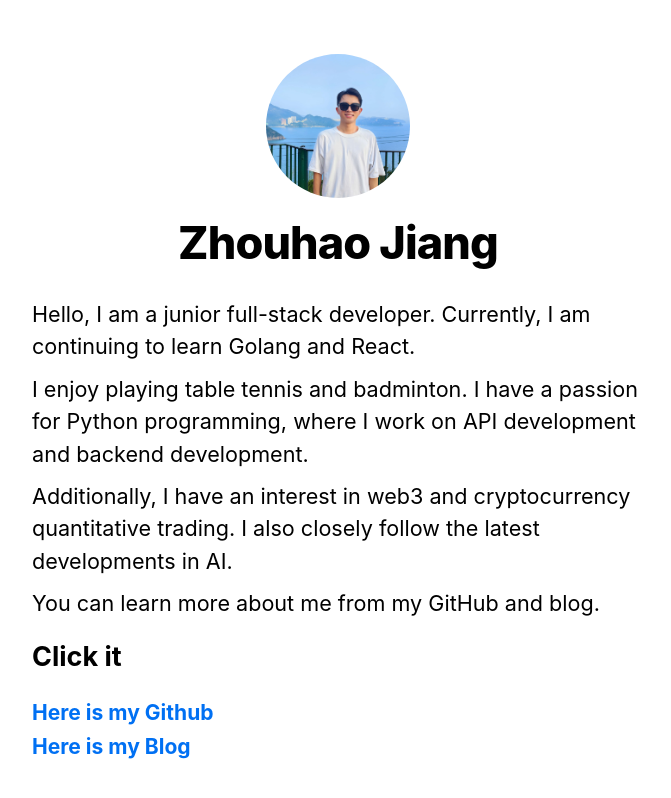
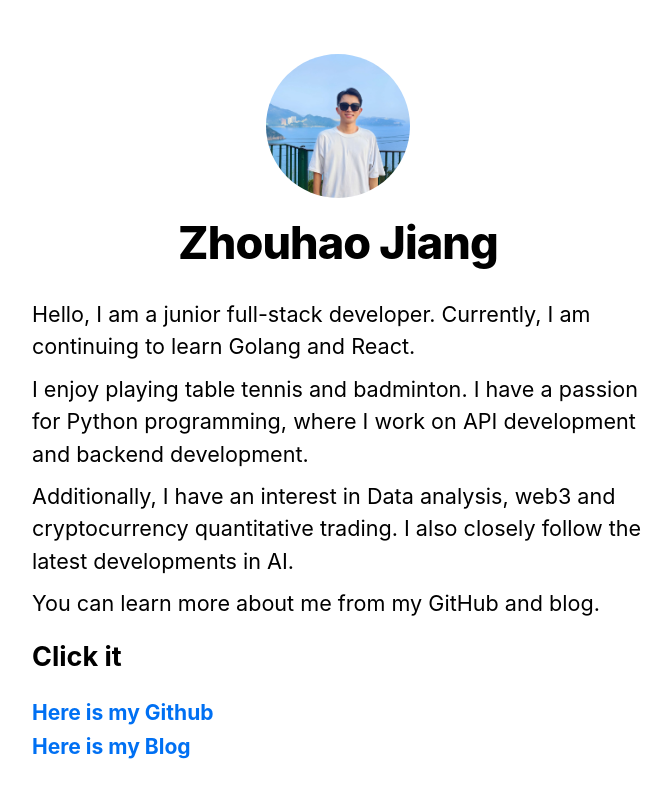
Before and after one commit to ZhouhaoJiang/nextjs-blog, a Next.js app: page / in a window 1280 px wide. Shown: the top 798 px of the page, without its empty margins (302-973 px from the left). Built offline with nearby package versions, Linux system fonts and the light colour scheme.

Commit message:
Update index.js

```diff
--- a/pages/index.js
+++ b/pages/index.js
@@ -33,7 +33,7 @@ export default function Home({ allPostsData }) {
                 <p>Hello, I am a junior full-stack developer. Currently, I am continuing to learn Golang and React.</p>
                 <p>I enjoy playing table tennis and badminton. I have a passion for Python programming, where I work on
                     API development and backend development.</p>
-                <p>Additionally, I have an interest in web3 and cryptocurrency quantitative trading. I also closely
+                <p>Additionally, I have an interest in Data analysis, web3 and cryptocurrency quantitative trading. I also closely
                     follow the latest developments in AI.</p>
                 <p>You can learn more about me from my GitHub and blog.</p>
             </section>
```
